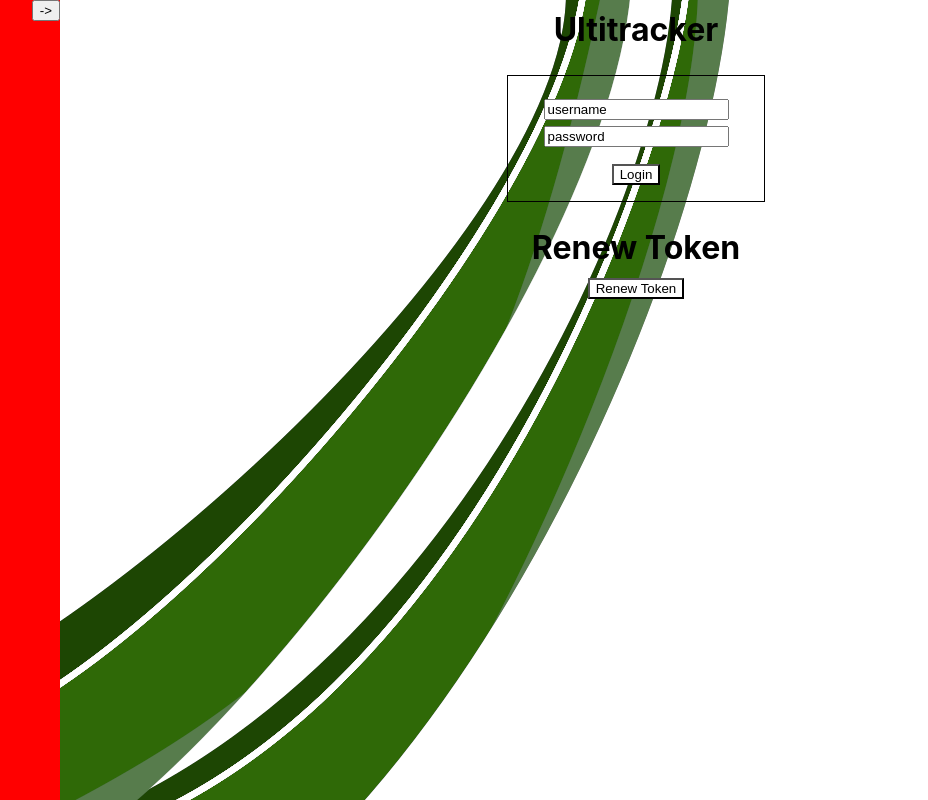
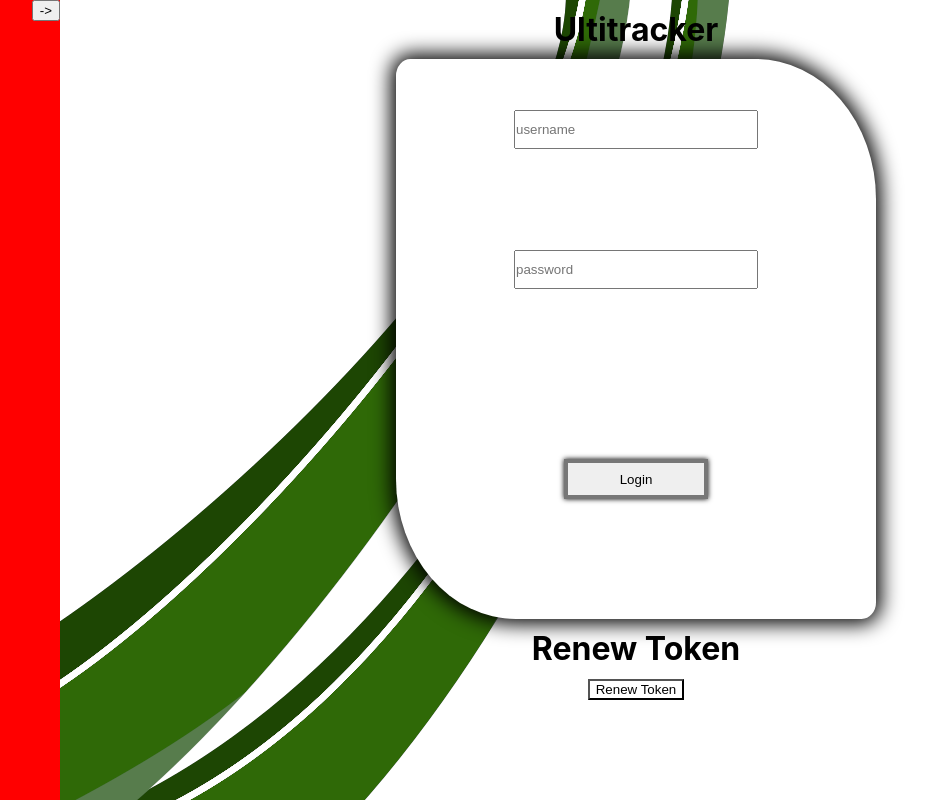
Before and after one commit to atheheath/ultitracker-frontend, a React app: page / in a window 1280 px wide. Shown: the whole page, without its empty margins (4-932 px from the left). Built offline with nearby package versions, Linux system fonts and the light colour scheme.

Commit message:
Organize login box

```diff
--- a/src/components/login.box.js
+++ b/src/components/login.box.js
@@ -43,11 +43,11 @@ const LoginBox = (props) => {
     return (
         <div id="loginBox">
             <form action="http://localhost:5678/token" id={props.loginFormId} method="post">
-                <div>
-                    <input name="username" value="username"></input>
-                    <br/>
-                    <input name="password" value="password"></input>
-                    <br/>
+                <div id="loginBoxUsername">
+                    <input id="loginBoxUsernameInput" name="username" placeholder="username"></input>
+                </div>
+                <div id="loginBoxPassword">
+                    <input id="loginBoxPasswordInput" name="password" placeholder="password"></input>
                 </div>
             </form>
             <LoginButton {...props}/>
--- a/src/stylesheets/landing.page.css
+++ b/src/stylesheets/landing.page.css
@@ -1,9 +1,27 @@
+html {
+    height: 100%;
+}
 body {
     background-image: url("../static/images/LandingPage.png");
+    height: 100%;
+}
+
+#root {
+    height: 100%;
+}
+
+.App {
+    height: 100%;
+}
+
+#landing-page {
+    height: 100%;
 }
 
 #landing-page-content {
     text-align: center;
+    position: relative;
+    height: 100%;
 }
 
 h1 {
--- a/src/stylesheets/login.box.css
+++ b/src/stylesheets/login.box.css
@@ -1,27 +1,79 @@
 #loginBox {
-    width: 20%;
-    display: inline-block;
-    margin-top: 1em;
-    margin-bottom: 1em;
-    padding-top: 1em;
-    padding-bottom: 1em;
-    border: 1px solid black;
+    min-width: 300px;
+    min-height: 350px;
+    width: 60vmin;
+    height: 70vmin;
+    display: flex;
+    flex-direction: column;
+    -ms-flex-direction: column;
+    background: white;
+    -webkit-box-shadow: 0px 0px 20px 5px rgba(0, 0, 0, 1.0);
+    -moz-box-shadow: 0px 0px 20px 5px rgba(0, 0, 0, 1.0);
+    box-shadow: 0px 0px 20px 5px rgba(0, 0, 0, 1.0);
+    border-radius: 3% 25%;
+    overflow: visible;
+    padding: 0;
+    margin-left: auto;
+    margin-right: auto;
+    position: relative;
 }
 
 #loginBox form {
-    display: inline-block;
+    height: 50%;
+    width: 100%;
+    float: left;
+    display: flex;
+    flex-direction: column;
+    -ms-flex-direction: column;
 }
 
-#loginBox form input {
-    margin-top: 0.5em;
+#loginBoxUsername {
+    width: 100%;
+    height: 50%;
+    float: left;
+    position: relative;
 }
 
-#loginBox #loginButton {
-    margin-top: 1em;
+#loginBoxPassword {
+    width: 100%;
+    flex: 1;
+    position: relative;
 }
 
-#loginBox #loginButton button {
-    background-color: white;
+#loginBoxUsernameInput {
+    display: block;
+    width: 50%;
+    height: 25%;
+    margin: auto;
+    position: absolute;
+    top: 0; left: 0; bottom: 0; right: 0;
+    padding: 0;
+}
+
+#loginBoxPasswordInput {
+    display: block;
+    width: 50%;
+    height: 25%;
+    margin: auto;
+    position: absolute;
+    top: 0; left: 0; bottom: 0; right: 0;
+    padding: 0;
+}
+
+#loginButton {
+    width: 100%;
+    flex: 1;
+    position: relative;
+}
+
+#loginButton button {
+    width: 30%;
+    height: 5vmin;
+    margin: auto;
+    position: absolute;
+    top: 0; left: 0; bottom: 0; right: 0;
+    box-shadow: 0px 0px 5px 0px rgba(0, 0, 0, 1.0);
+    border: 0.5vmin solid rgba(0, 0, 0, 0.5);
 }
 
 #renewToken {
```
